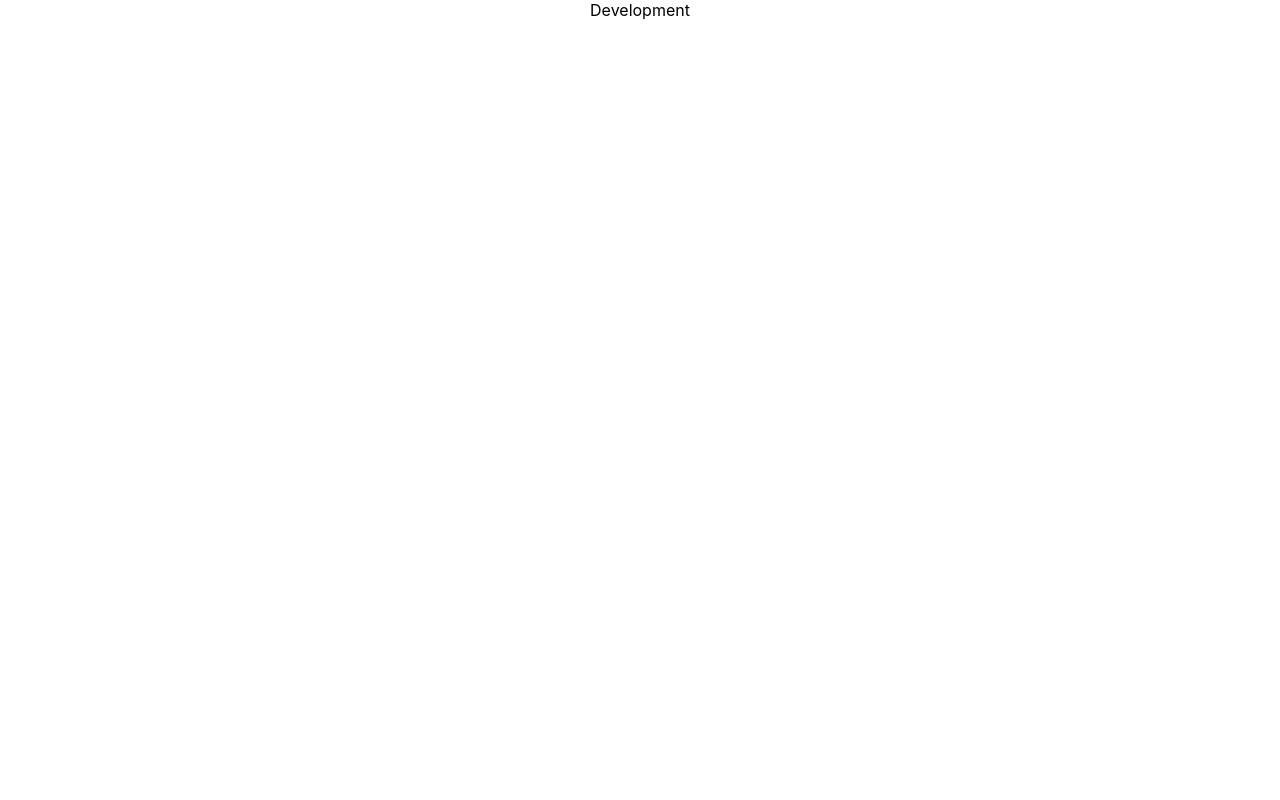
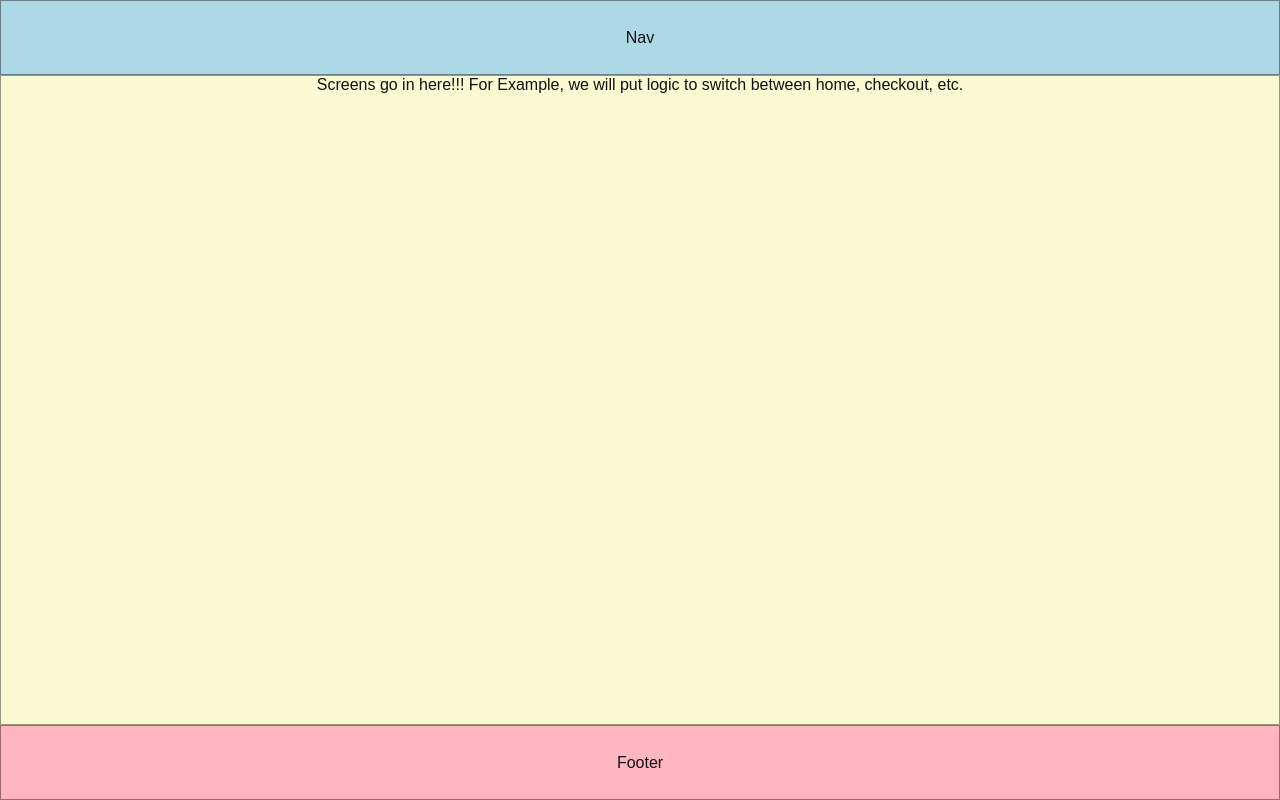
Before and after one commit to Brandon-Alvarez-03/pet-style-mern, a React (Create React App) app in the folder client/: page / in a window 1280 px wide. Built offline with nearby package versions, Linux system fonts and the light colour scheme.

Commit message:
update grid layout and components

```diff
--- a/client/src/App.css
+++ b/client/src/App.css
@@ -1,3 +1,60 @@
 .App {
   text-align: center;
+  /* background-color: #121212; */
+  height: 100vh;
+  color: #121212;
+
+  font-family: var(
+    --font-family,
+    CircularSp,
+    CircularSp-Arab,
+    CircularSp-Hebr,
+    CircularSp-Cyrl,
+    CircularSp-Grek,
+    CircularSp-Deva,
+    var(--fallback-fonts, sans-serif)
+  );
+
+  display: grid;
+  grid-template-columns: 1fr;
+  grid-template-rows: 75px 1fr 75px;
+  grid-template-areas:
+    "nav"
+    "main"
+    "ft";
 }
+
+.App * {
+  border: 1px solid rgba(1, 1, 1, 0.4);
+}
+
+.nav {
+  grid-area: nav;
+  display: flex;
+  flex-direction: column;
+  align-items: center;
+  justify-content: center;
+  background-color: lightblue;
+  color: #121212;
+}
+
+.main {
+  grid-area: main;
+  flex: 1;
+  height: auto;
+  flex-direction: column;
+  align-items: center;
+  justify-content: center;
+  background-color: lightgoldenrodyellow;
+  color: #121212;
+}
+
+.footer {
+  grid-area: ft;
+  display: flex;
+  flex-direction: column;
+  align-items: center;
+  justify-content: center;
+  background-color: lightpink;
+  color: #121212;
+}
--- a/client/src/App.js
+++ b/client/src/App.js
@@ -1,10 +1,14 @@
-
-import './App.css';
+import Nav from "./components/Nav.jsx";
+import Main from "./components/Main.jsx";
+import Footer from "./components/Footer.jsx";
+import "./App.css";
 
 function App() {
   return (
     <div className="App">
-      Development
+      <Nav />
+      <Main />
+      <Footer />
     </div>
   );
 }
--- /dev/null
+++ b/client/src/components/Footer.jsx
@@ -0,0 +1,7 @@
+import React from "react";
+
+function Footer() {
+  return <div className="footer">Footer</div>;
+}
+
+export default Footer;
--- /dev/null
+++ b/client/src/components/Main.jsx
@@ -0,0 +1,14 @@
+import React from "react";
+import {Routes, Route} from "react-router-dom";
+import Home from "../screens/Home.jsx";
+
+function Main() {
+  return (
+    <div className="main">
+      Screens go in here!!! For Example, we will put logic to switch between
+      home, checkout, etc.
+    </div>
+  );
+}
+
+export default Main;
--- /dev/null
+++ b/client/src/components/Nav.jsx
@@ -0,0 +1,9 @@
+import React from 'react'
+
+function Nav() {
+  return (
+    <div className='nav'>Nav</div>
+  )
+}
+
+export default Nav
```
Also changed, not shown: client/src/services/apiConfig.js (added, +24 -0 lines), client/src/services/products.js (added, +50 -0 lines).
